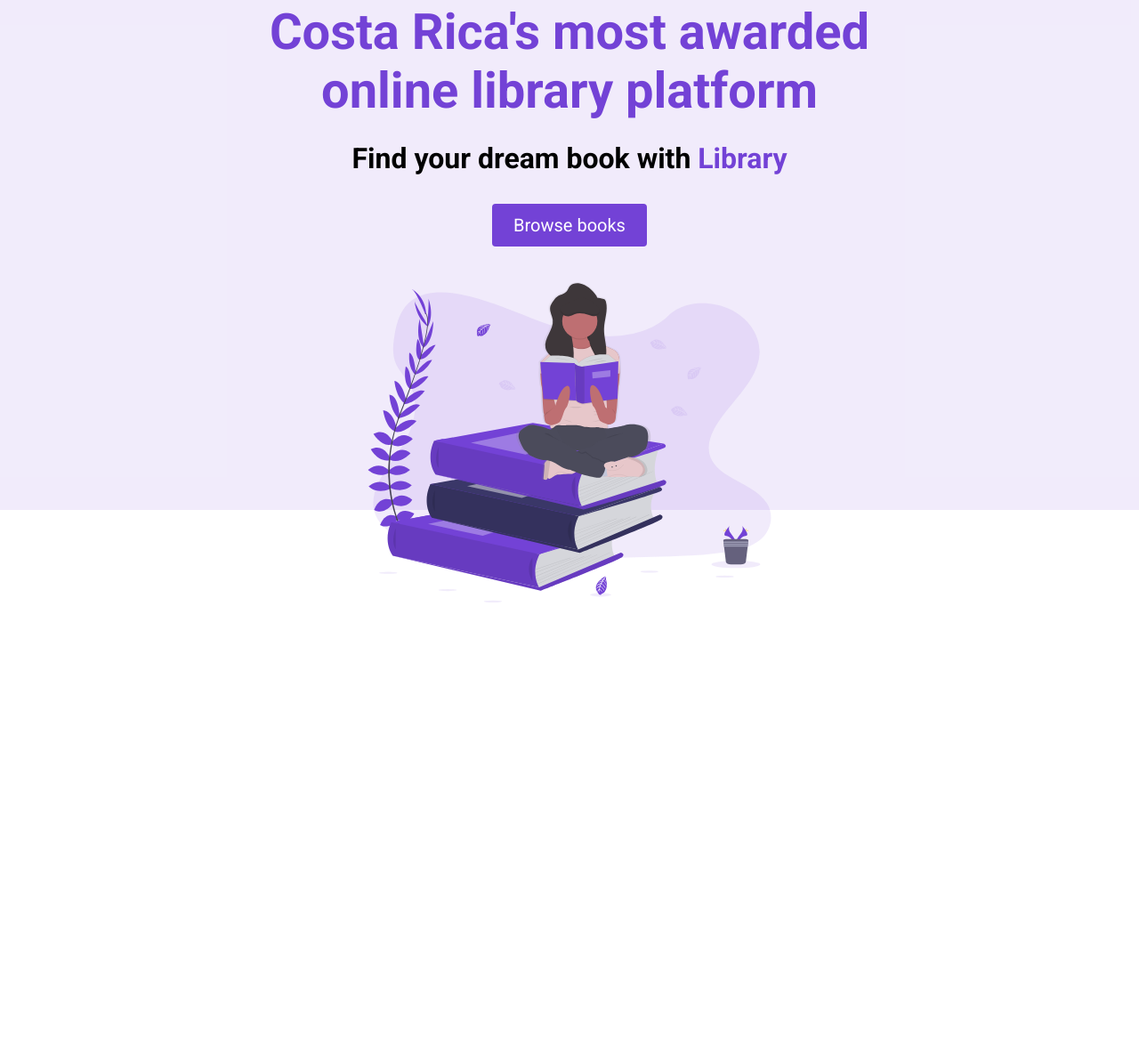
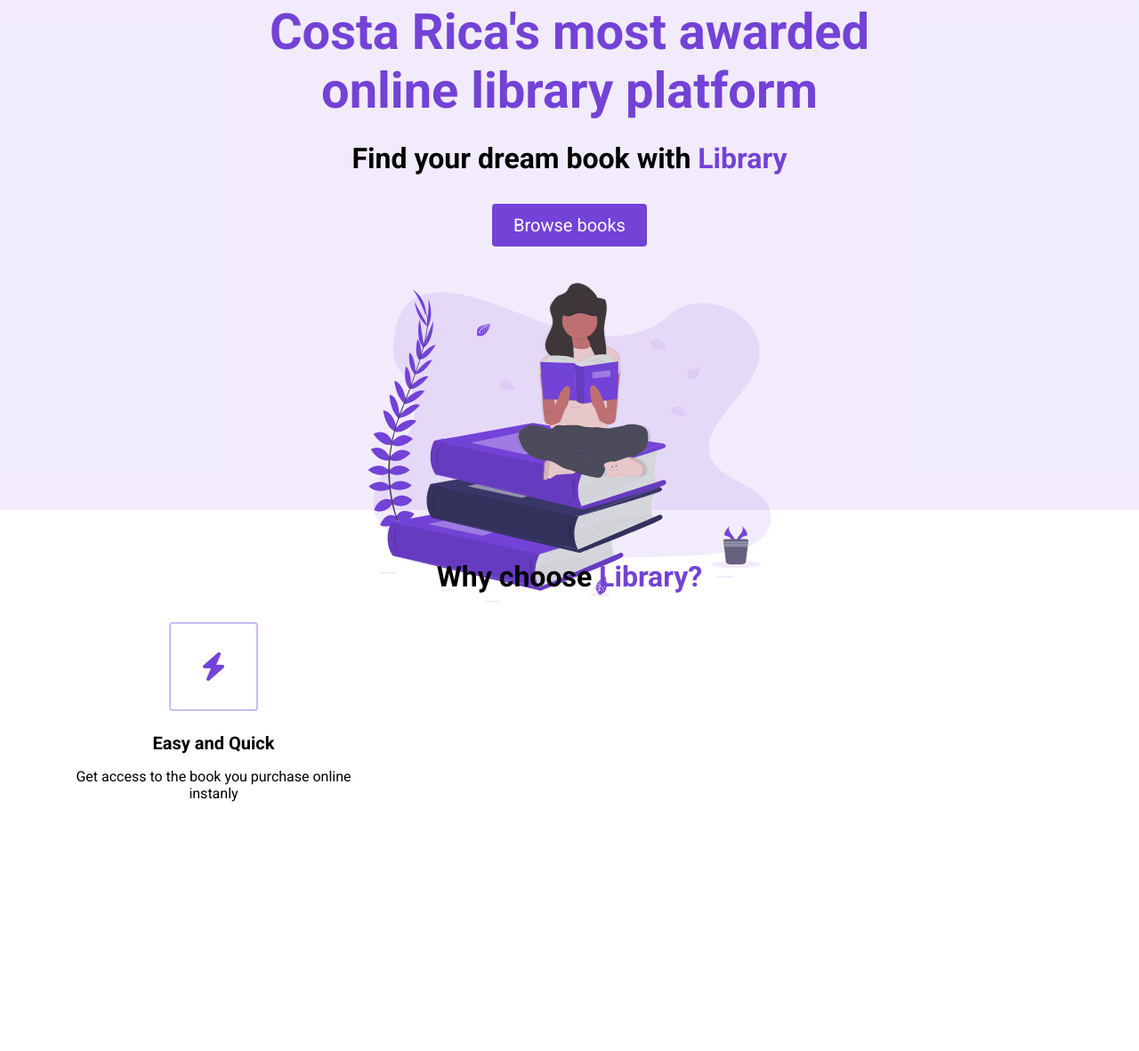
Before and after one commit to xEvansx/E-Commerce, a plain HTML site: page index.html in a window 1280 px wide. Shown: the part 227-1408 px from the top of the page at 89% size. Before the commit the page ends 948 px from the top, so only its background shows below. Drawn offline with Linux system fonts and the light colour scheme.

Commit message:
Adding features and square items

```diff
--- a/index.html
+++ b/index.html
@@ -6,6 +6,7 @@
     <meta name="viewport" content="width=device-width, initial-scale=1.0" />
     <title>Library</title>
     <link rel="stylesheet" href="styles.css" />
+    <script src="https://kit.fontawesome.com/c8e4d183c2.js" crossorigin="anonymous"></script>
   </head>
 
 
@@ -34,5 +35,49 @@
         </div>
       </header>
     </section>
+
+    <main>
+       <section id="highlights">
+        <div class="container">
+          <div class="row">
+            <h2 class="section__title">
+              Why choose <span class="purple">Library?</span>
+            </h2>
+            <div class="highlight__wrapper">
+              <div class="highlight">
+                <div class="highlight__img">
+                  <i class="fas fa-bolt"></i>
+                </div>
+                  <h3 class="highlight__subtitle">
+                    Easy and Quick
+                  </h3>
+                  <p class="highlight__para">
+                    Get access to the book you purchase online instanly
+                  </p>
+              </div>
+            </div>
+
+
+          </div>
+        </div>
+       </section>
+
+       <section id="feautres">
+        <div class="container">
+          <div class="row">
+
+          </div>
+        </div>
+       </section>
+
+
+       <section id="recent">
+        <div class="container">
+          <div class="row">
+
+          </div>
+        </div>
+       </section>
+    </main>
   </body>
 </html>
--- a/styles.css
+++ b/styles.css
@@ -126,3 +126,55 @@ button:active {
 .header__img--wrapper {
   padding: 20px;
 }
+
+.container {
+  padding: 56px 0;
+
+}
+
+.row{
+  width: 100%;
+  max-width: 1200px;
+  margin: 0 auto;
+
+
+}
+
+
+/*HIGHLIGHTS*/
+
+
+.highlight__wrapper {
+  display: flex;
+}
+
+.highlight {
+  padding: 0 24px;
+  width: calc(100% / 3);
+  display: flex;
+  align-items: center;
+  justify-content: center;
+  flex-direction: column;
+}
+
+.highlight__para {
+  text-align: center;
+}
+
+.highlight__img {
+  border: 2px solid #7342d65d;
+  color: #7342d6;
+  width: 100px;
+  height: 100px;
+  display: flex;
+  align-items: center;
+  justify-content: center;
+  border-radius: 4px;
+  font-size: 32px;
+  margin-bottom: 24px;
+}
+
+.highlight__subtitle {
+  font-size: 20px;
+  margin-bottom: 16px;
+}
```
